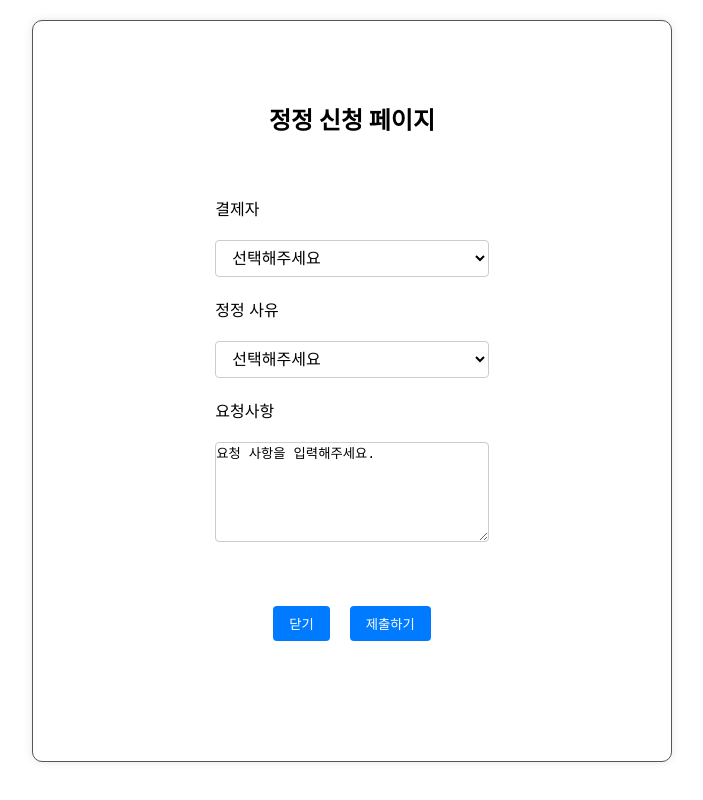
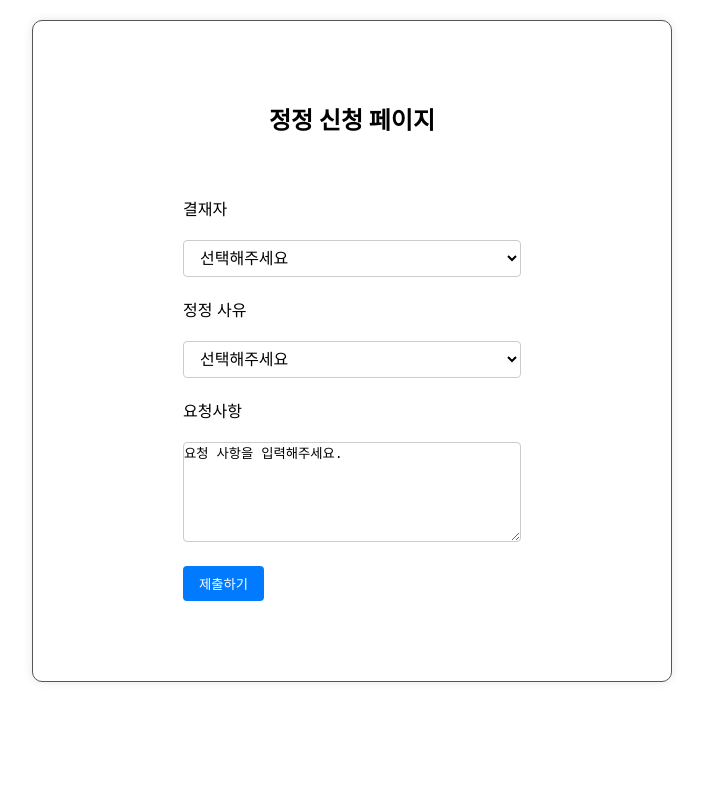
Before and after one commit to ohhhInFastcampus/toyproject2, a Next.js app: page /request in a window 1280 px wide. Shown: the whole page, without its empty margins (288-991 px from the left). Built offline with nearby package versions, Linux system fonts and the light colour scheme.

Commit message:
TP-18 #comment 버튼 수정

```diff
--- a/src/app/request/page.tsx
+++ b/src/app/request/page.tsx
@@ -35,12 +35,6 @@ const StyledSelect = styled.select`
     border-color: #555;
   }
 `;
-const ButtonContainer = styled.div`
-  display: flex;
-  justify-content: center;
-  gap: 20px;
-  margin: 40px 0;
-`;
 
 const RequestPage = () => {
   const [option, setOption] = useState("");
@@ -56,7 +50,7 @@ const RequestPage = () => {
         <h2>정정 신청 페이지</h2>
         <form>
           <div>
-            <label htmlFor="reviewer">결제자</label>
+            <label htmlFor="reviewer">결재자</label>
             <StyledSelect id="reviewer" name="reviewer" onChange={handleChange}>
               <option value="">선택해주세요</option>
               <optgroup>
@@ -79,10 +73,7 @@ const RequestPage = () => {
           <label htmlFor="memo">요청사항</label>
           <br />
           <Textarea text={text} setText={setText} />
-          <ButtonContainer>
-            <Button type="button">닫기</Button>
-            <Button type="submit">제출하기</Button>
-          </ButtonContainer>
+          <Button type="submit">제출하기</Button>
         </form>
       </StyledRequest>
     </div>
```
